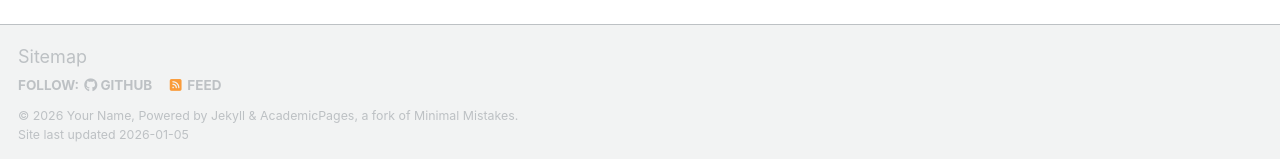
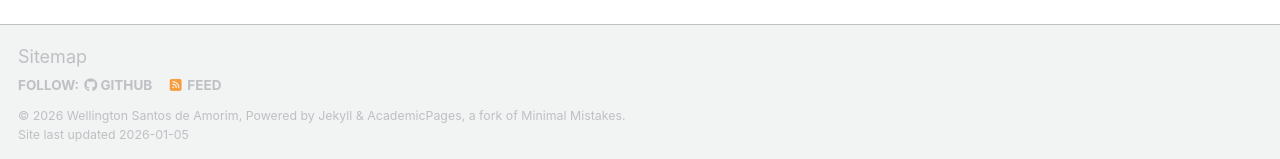
Before and after one commit to WellingtonAmorim/wamorim.github.io, a Jekyll site: the page built from _pages/about.md, in a window 1280 px wide and 900 px high, scrolled down 2720 px. Shown: the part 738-897 px from the top of the window. Built offline with Jekyll 4.4.1, drawn with Linux system fonts in a browser that asks for light colours; some web fonts are replaced; a script bundle is joined from its source files by our own code; library files that are not in the unit come from our copies.

Commit message:
Update _config.yml

```diff
--- a/_config.yml
+++ b/_config.yml
@@ -11,7 +11,7 @@ locale                   : "en-US"
 site_theme               : "default" # The available themes options are "default", "air", "sunrise", "mint", "dirt" and "contrast"
 title                    : "Your Name / Site Title"
 title_separator          : "-"
-name                     : &name "Your Name"
+name                     : &name "Wellington Santos de Amorim"
 description              : &description "Your Name's academic portfolio"   # Update this with a general description of your site, this is the default if not overridden by a page
 url                      : https://academicpages.github.io # The base hostname & protocol for your site e.g. "https://[your GitHub username].github.io",
                                                            # or if you already have some other page hosted on Github then use "https://[your GitHub username].github.io/[Your Repo Name]"
```
